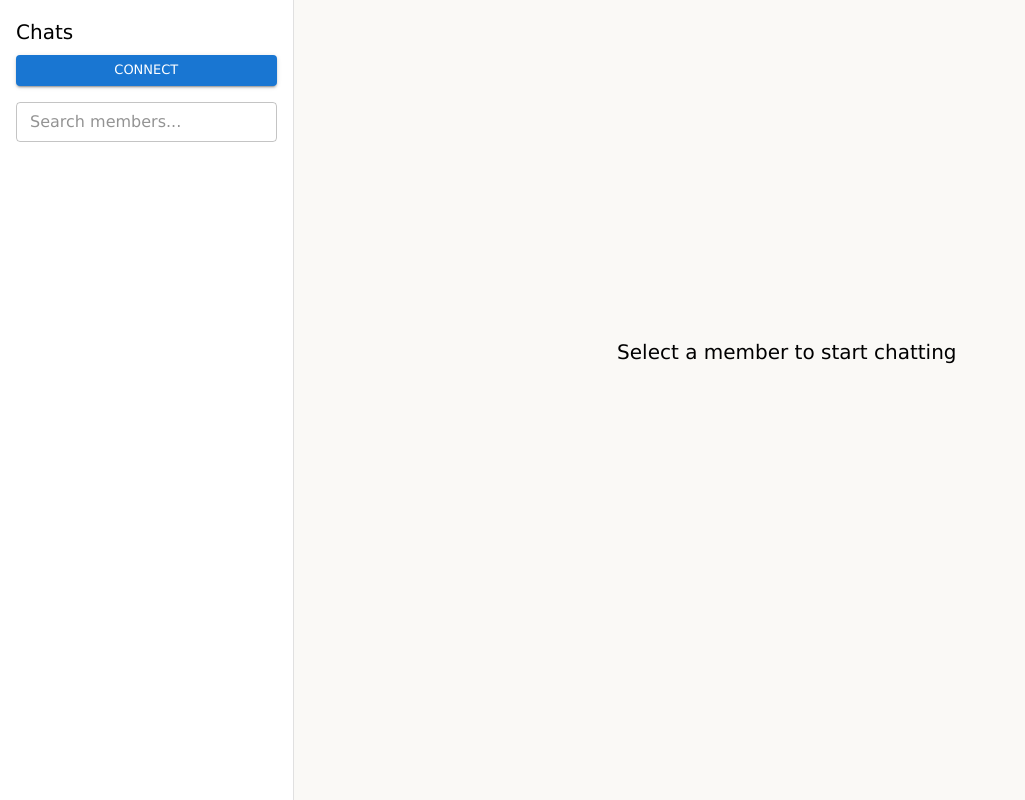
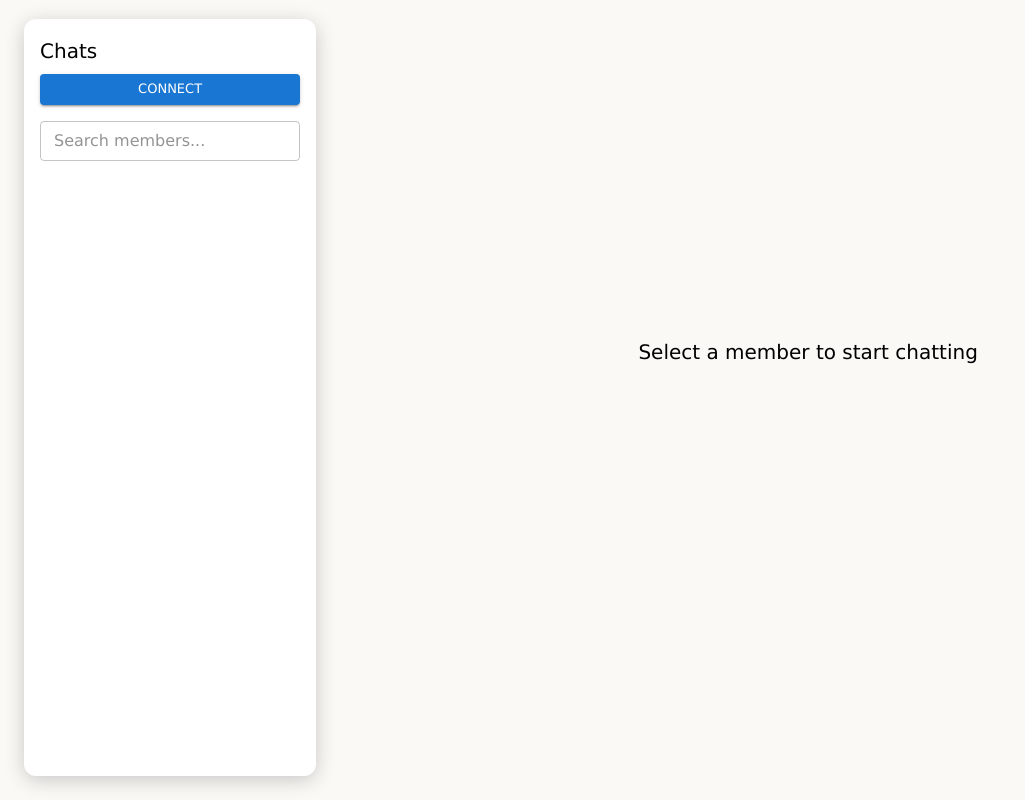
Before and after one commit to bumble469/unite-chatapp, a React (Vite) app: page /chat in a window 1280 px wide. Shown: the whole page, without its empty margins (0-1025 px from the left). Built offline with nearby package versions, Linux system fonts and the light colour scheme.

Commit message:
improved ui for desktop and mobile

```diff
--- a/src/App.jsx
+++ b/src/App.jsx
@@ -1,6 +1,5 @@
 import { BrowserRouter as Router, Routes, Route } from "react-router-dom";
 import { CssBaseline, ThemeProvider, IconButton } from "@mui/material";
-import { Brightness4, Brightness7 } from "@mui/icons-material"; // Theme icons
 import { useState } from "react";
 import { lightTheme, darkTheme } from "./context/Theme/ThemeProvider"; // Import themes
 import Home from "./pages/Home/index.jsx";
@@ -11,14 +10,9 @@ import Header from "./components/Header.jsx"; // Import Header
 function App() {
   const [mode, setMode] = useState("light");
 
-  const toggleTheme = () => {
-    setMode((prevMode) => (prevMode === "light" ? "dark" : "light"));
-  };
-
   return (
     <ThemeProvider theme={mode === "light" ? lightTheme : darkTheme}>
       <CssBaseline />
-
       <Router>
         <Header mode={mode} setMode={setMode} />
         <Routes>
--- a/src/components/FriendRequests.jsx
+++ b/src/components/FriendRequests.jsx
@@ -17,14 +17,22 @@ const modalStyle = {
   top: '50%',
   left: '50%',
   transform: 'translate(-50%, -50%)',
-  width: 450,
+  width: {
+    xs: '90vw', // Small screens (mobile)
+    sm: 400,    // Tablets and small laptops
+    md: 450,    // Medium and up
+  },
   maxHeight: '80vh',
   overflowY: 'auto',
   bgcolor: 'background.paper',
   boxShadow: 24,
   borderRadius: 2,
-  p: 3,
+  p: {
+    xs: 2,
+    sm: 3,
+  },
 };
+
 
 const FriendRequests = ({ open, onClose }) => {
   const [requests, setRequests] = useState([]);
--- a/src/components/Header.jsx
+++ b/src/components/Header.jsx
@@ -19,7 +19,8 @@ import { useLocation, useNavigate } from 'react-router-dom';
 import AccountCircleIcon from '@mui/icons-material/AccountCircle';
 import ExitToAppIcon from '@mui/icons-material/ExitToApp';
 import RequestModal from '../components/FriendRequests';
-import ProfileModal from '../components/ProfileAccount'; // Assuming you have a ProfileModal component
+import ProfileModal from '../components/ProfileAccount';
+
 const Header = ({ mode, setMode }) => {
   const [anchorEl, setAnchorEl] = useState(null);
   const [openModal, setOpenModal] = useState(false);
@@ -70,6 +71,16 @@ const Header = ({ mode, setMode }) => {
     setAnchorEl(null);
   };
 
+  const iconScale = {
+    transform: {
+      xs: 'scale(0.87)',
+      sm: 'scale(0.9)',
+      md: 'scale(1)',
+      lg: 'scale(1.05)',
+      xl: 'scale(1.1)',
+    },
+  };
+
   return (
     <>
       <Box
@@ -85,7 +96,11 @@ const Header = ({ mode, setMode }) => {
       >
         <Tooltip title="Toggle theme">
           <IconButton onClick={toggleTheme} color="inherit">
-            {mode === 'light' ? <Brightness4Icon /> : <Brightness7Icon />}
+            {mode === 'light' ? (
+              <Brightness4Icon sx={iconScale} />
+            ) : (
+              <Brightness7Icon sx={iconScale} />
+            )}
           </IconButton>
         </Tooltip>
 
@@ -93,13 +108,13 @@ const Header = ({ mode, setMode }) => {
           <>
             <Tooltip title="Notifications">
               <IconButton color="inherit" onClick={handleNotificationsClick}>
-                <NotificationsIcon />
+                <NotificationsIcon sx={iconScale} />
               </IconButton>
             </Tooltip>
 
             <Tooltip title="Settings">
               <IconButton color="inherit" onClick={handleSettingsClick}>
-                <SettingsIcon />
+                <SettingsIcon sx={iconScale} />
               </IconButton>
             </Tooltip>
           </>
@@ -113,17 +128,16 @@ const Header = ({ mode, setMode }) => {
           transformOrigin={{ vertical: 'top', horizontal: 'right' }}
         >
           <MenuItem onClick={handleProfileClick}>
-            <AccountCircleIcon sx={{ marginRight: 1 }} />
+            <AccountCircleIcon sx={{ ...iconScale, marginRight: 1 }} />
             Profile & Account
           </MenuItem>
           <MenuItem onClick={handleLogoutClick}>
-            <ExitToAppIcon sx={{ marginRight: 1 }} />
+            <ExitToAppIcon sx={{ ...iconScale, marginRight: 1 }} />
             Logout
           </MenuItem>
         </Menu>
       </Box>
 
-      {/* Logout confirmation dialog */}
       <Dialog
         open={openLogoutDialog}
         onClose={handleLogoutCancel}
@@ -131,9 +145,7 @@ const Header = ({ mode, setMode }) => {
         aria-describedby="logout-dialog-description"
       >
         <DialogTitle id="logout-dialog-title">Confirm Logout</DialogTitle>
-        <DialogContent>
-          Are you sure you want to logout?
-        </DialogContent>
+        <DialogContent>Are you sure you want to logout?</DialogContent>
         <DialogActions>
           <Button onClick={handleLogoutCancel} color="primary">
             Cancel
@@ -143,8 +155,9 @@ const Header = ({ mode, setMode }) => {
           </Button>
         </DialogActions>
       </Dialog>
-      {<RequestModal open={openModal} onClose={handleModalClose} />}
-      {<ProfileModal open={openProfileModal} onClose={() => setOpenProfileModal(false)} />}
+
+      <RequestModal open={openModal} onClose={handleModalClose} />
+      <ProfileModal open={openProfileModal} onClose={() => setOpenProfileModal(false)} />
     </>
   );
 };
--- a/src/pages/Chat/Components/sidebar.jsx
+++ b/src/pages/Chat/Components/sidebar.jsx
@@ -50,7 +50,7 @@ const Sidebar = ({ members, setMembers, selectedMember, onSelect }) => {
         const mappedUsers = users.map((u) => ({
           id: u.UserID,
           name: u.Username,
-          avatar: u.ProfilePhoto, // Ensure that the avatar is a valid base64 string or URL
+          avatar: u.ProfilePhoto,
         }));
         setSearchResults(mappedUsers);
       } else {
@@ -86,7 +86,6 @@ const Sidebar = ({ members, setMembers, selectedMember, onSelect }) => {
       setToastMsg(response.data.message || `Request sent to ${user.name}`);
       setToastOpen(true);
 
-      // Reset search
       setUsername("");
       setSearchResults([]);
       setShowAddField(false);
@@ -96,23 +95,51 @@ const Sidebar = ({ members, setMembers, selectedMember, onSelect }) => {
       setToastOpen(true);
     }
   };
-
   return (
     <Box
       sx={{
-        height: "100%",
+        height: {
+          xs: "100vh",
+          sm: "auto",
+        },
+        width: {
+          xs: "100vw",
+          sm:"400px"
+        },
         display: "flex",
         flexDirection: "column",
         backgroundColor: theme.palette.background.paper,
         p: 2,
-        borderRight: `1px solid ${theme.palette.divider}`
+        borderRadius: {
+          xs: 0,
+          sm: 3,
+        },
+        boxShadow: {
+          xs: "none",
+          sm: "0px 4px 20px rgba(0, 0, 0, 0.2)",
+        },
+        position: {
+          xs: "absolute",
+          sm: "relative",
+        },
+        zIndex: {
+          xs: 1200,
+          sm: "auto",
+        },
+        mt: {
+          xs: 0,
+          sm: "1.2rem",
+        },
+        mb: {
+          xs: 0,
+          sm: "1.5rem",
+        },
       }}
     >
       <Typography variant="h6" gutterBottom sx={{ color: theme.palette.text.primary }}>
         Chats
       </Typography>
 
-      {/* Connect Button & Add User Section */}
       <Stack spacing={1} sx={{ mb: 2 }}>
         {!showAddField ? (
           <Button variant="contained" size="small" onClick={() => setShowAddField(true)}>
@@ -161,7 +188,6 @@ const Sidebar = ({ members, setMembers, selectedMember, onSelect }) => {
         )}
       </Stack>
 
-      {/* Search bar for filtering friends */}
       <TextField
         variant="outlined"
         size="small"
@@ -171,7 +197,6 @@ const Sidebar = ({ members, setMembers, selectedMember, onSelect }) => {
         sx={{ mb: 2 }}
       />
 
-      {/* Members List */}
       <Box sx={{ flexGrow: 1, overflowY: "auto" }}>
         <List>
           {Array.isArray(members) &&
@@ -201,15 +226,14 @@ const Sidebar = ({ members, setMembers, selectedMember, onSelect }) => {
                 >
                   <Avatar src={member.ProfilePhoto} sx={{ mr: 2 }} />
                   <ListItemText
-                    primary={`${member.FirstName} ${member.LastName}`}  // Primary: FirstName and LastName
-                    secondary={member.Username}  // Secondary: Username
+                    primary={`${member.FirstName} ${member.LastName}`}
+                    secondary={member.Username}
                   />
                 </ListItem>
               ))}
         </List>
       </Box>
 
-      {/* Toast Snackbar */}
       <Snackbar open={toastOpen} autoHideDuration={3000} onClose={() => setToastOpen(false)}>
         <Alert onClose={() => setToastOpen(false)} severity="success" sx={{ width: "100%" }}>
           {toastMsg}
--- a/src/pages/Chat/index.jsx
+++ b/src/pages/Chat/index.jsx
@@ -13,6 +13,7 @@ import {
   InputAdornment,
   useMediaQuery,
 } from "@mui/material";
+import ArrowBackIcon from '@mui/icons-material/ArrowBack';
 import AttachFileIcon from "@mui/icons-material/AttachFile";
 import SendIcon from "@mui/icons-material/Send";
 import Sidebar from "./Components/sidebar";
@@ -25,6 +26,7 @@ const Chat = () => {
   const [message, setMessage] = useState("");
   const [messages, setMessages] = useState({});
   const [members, setMembers] = useState([]);
+  const [isSidebarOpen, setSidebarOpen] = useState(false);
 
   const fileInputRef = useRef();
   const userId = localStorage.getItem("userId");
@@ -78,8 +80,22 @@ const Chat = () => {
   return (
     <Container maxWidth="xl" disableGutters sx={{ height: "100vh", display: "flex" }}>
       <Grid container sx={{ height: "100vh", flexWrap: "nowrap" }}>
-        {!isMobile && (
-          <Grid item sm={4} md={3} sx={{ height: "100%", width: "30vw" }}>
+        {(!isMobile || (isMobile && !selectedMember)) && (
+          <Grid
+            item
+            sx={{
+              display: "flex",
+              position: isMobile ? 'fixed' : 'relative',
+              zIndex: isMobile ? 0 : 1200,
+              mr: isMobile ? 0 : 2.5,
+              ml: {
+                xs: 0,
+                sm: "0.8rem",
+                md: "1rem",
+                lg: "1.5rem",
+              },
+            }}
+          >
             <Sidebar
               members={members}
               setMembers={setMembers}
@@ -89,22 +105,43 @@ const Chat = () => {
           </Grid>
         )}
 
+        {(!isMobile || (isMobile && selectedMember)) && (
           <Grid
             item
-          xs={12}
-          sm={8}
-          md={9}
             sx={{
               display: "flex",
               flexDirection: "column",
               p: 2,
               height: "100%",
               backgroundColor: theme.palette.background.default,
-            width: "100vw",
+              width:"100vw",
             }}
           >
             {selectedMember ? (
               <>
+                {isMobile && (
+                  <Button
+                  variant="outlined"
+                  startIcon={<ArrowBackIcon />}
+                  onClick={() => setSelectedMember(null)}
+                  sx={{
+                    mb: 2,
+                    alignSelf: 'flex-start',
+                    borderColor: 'primary.main',
+                    color: 'primary.main',
+                    textTransform: 'none',
+                    fontWeight: 500,
+                    '&:hover': {
+                      backgroundColor: 'primary.main',
+                      color: 'white',
+                      borderColor: 'primary.main',
+                    },
+                  }}
+                >
+                  Back
+                </Button>
+                )}
+
                 <Box
                   sx={{
                     display: "flex",
@@ -114,8 +151,23 @@ const Chat = () => {
                     pb: 1,
                   }}
                 >
+                 <Box
+                    sx={{
+                      display: "flex",
+                      alignItems: "center",
+                      transform: {
+                        xs: "scale(0.8)",
+                        sm: "scale(0.9)",
+                        md: "scale(1)",
+                      },
+                      transformOrigin: "left center",
+                    }}
+                  >
                     <Avatar src={selectedMember.ProfilePhoto} sx={{ mr: 2 }} />
-                <Typography variant="h6">Chat with {selectedMember.FirstName} {selectedMember.LastName}</Typography>
+                    <Typography variant="h6" sx={{maxWidth:{xs:"fit-content",sm:"200px"}}}>
+                      {selectedMember.FirstName} {selectedMember.LastName}
+                    </Typography>
+                  </Box>
                 </Box>
 
                 <Paper
@@ -200,11 +252,14 @@ const Chat = () => {
                 </Box>
               </>
             ) : (
+              !isMobile && (
                 <Typography variant="h6" sx={{ textAlign: "center", mt: "40vh" }}>
                   Select a member to start chatting
                 </Typography>
+              )
             )}
           </Grid>
+        )}
       </Grid>
     </Container>
   );
```
Also changed, not shown: src/pages/Auth/index.jsx (+6 -3 lines). Lines whose indentation alone changed are shown as unchanged.
